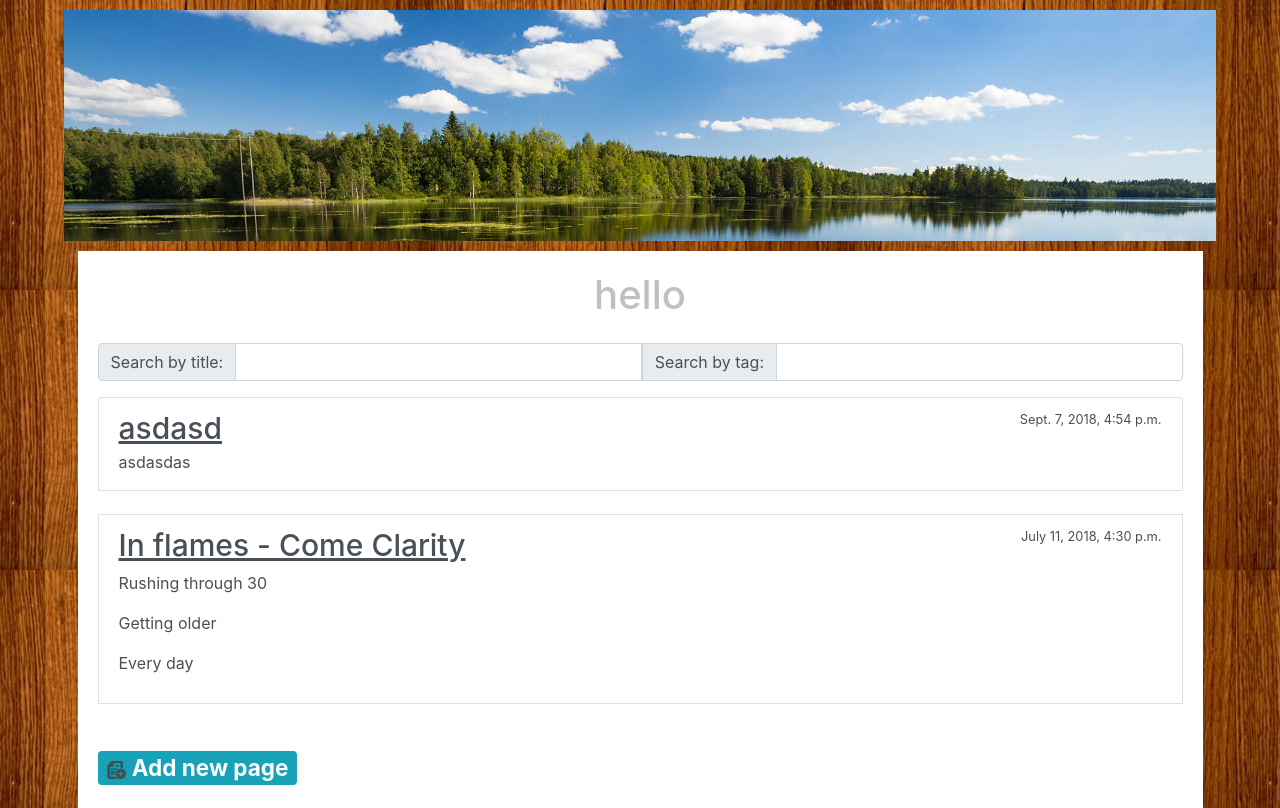
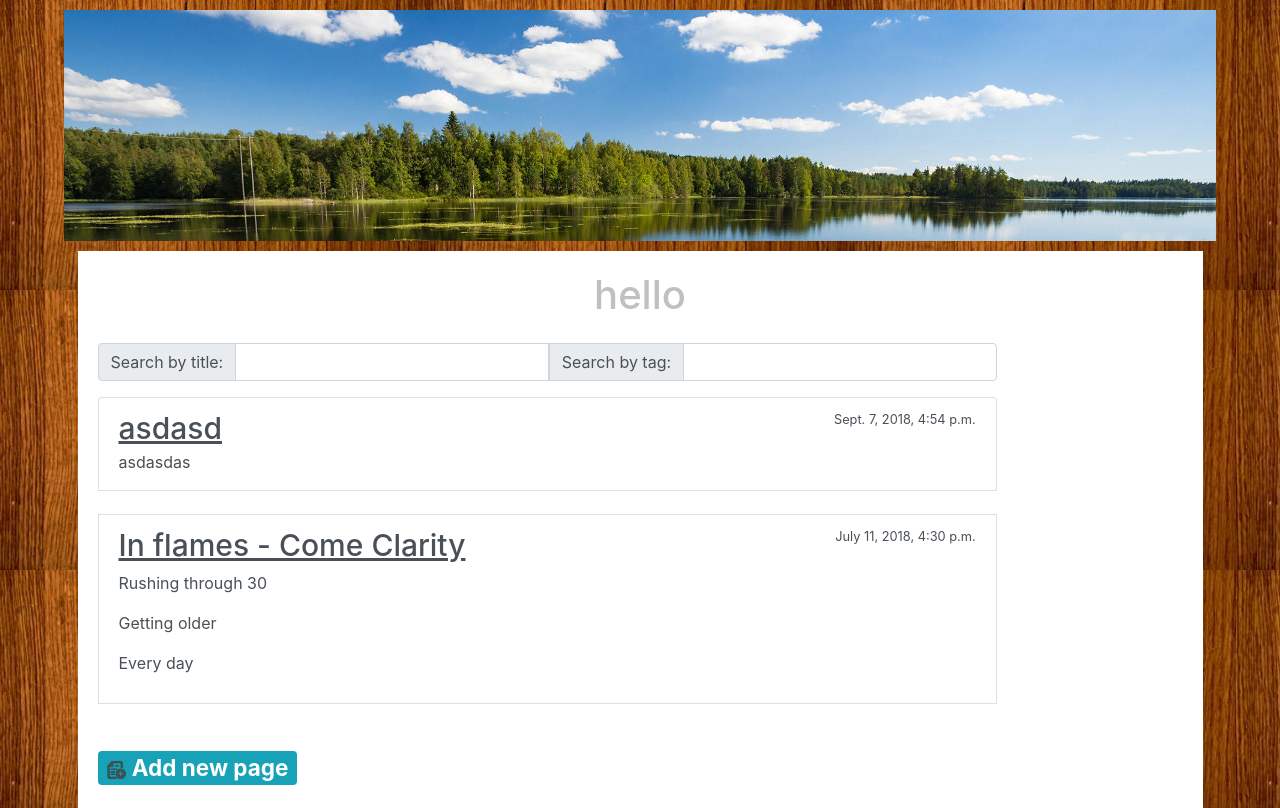
Before and after one commit to ssaprank/personal_wiki, a Django app: page / in a window 1280 px wide. Run offline with Django 3.2, Linux system fonts and the light colour scheme; data comes from the database, SQL or seed files in the repository; some libraries are stand-ins or nearby versions.

Commit message:
preparing to merge images insertion

```diff
--- a/wiki/page/templates/page/home.html
+++ b/wiki/page/templates/page/home.html
@@ -7,6 +7,9 @@
 		<div id="greeting_header"><h1>{{ greeting }}</h1></div>
 	</div>
 </div>
+
+<div class="row">
+	<div class="col-sm-10">
 
 <div class="row mt-lg-3">
 	<div class="col-sm">
@@ -43,4 +46,12 @@
 		</a>
 	</div>
 </div>
+
+
+</div>
+<div class="col-sm">
+	{# tag cloud + wip pages #}
+</div>
+</div>
+
 {% endblock %}
```
